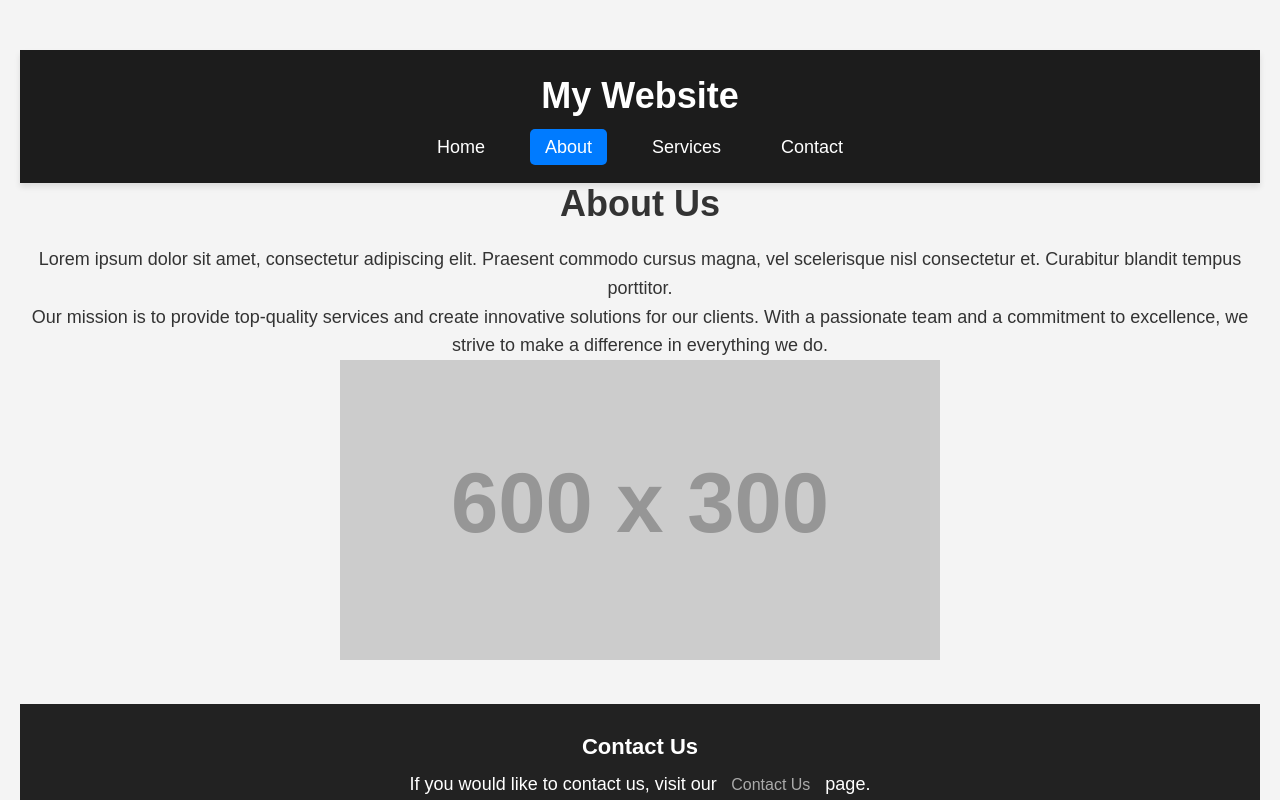
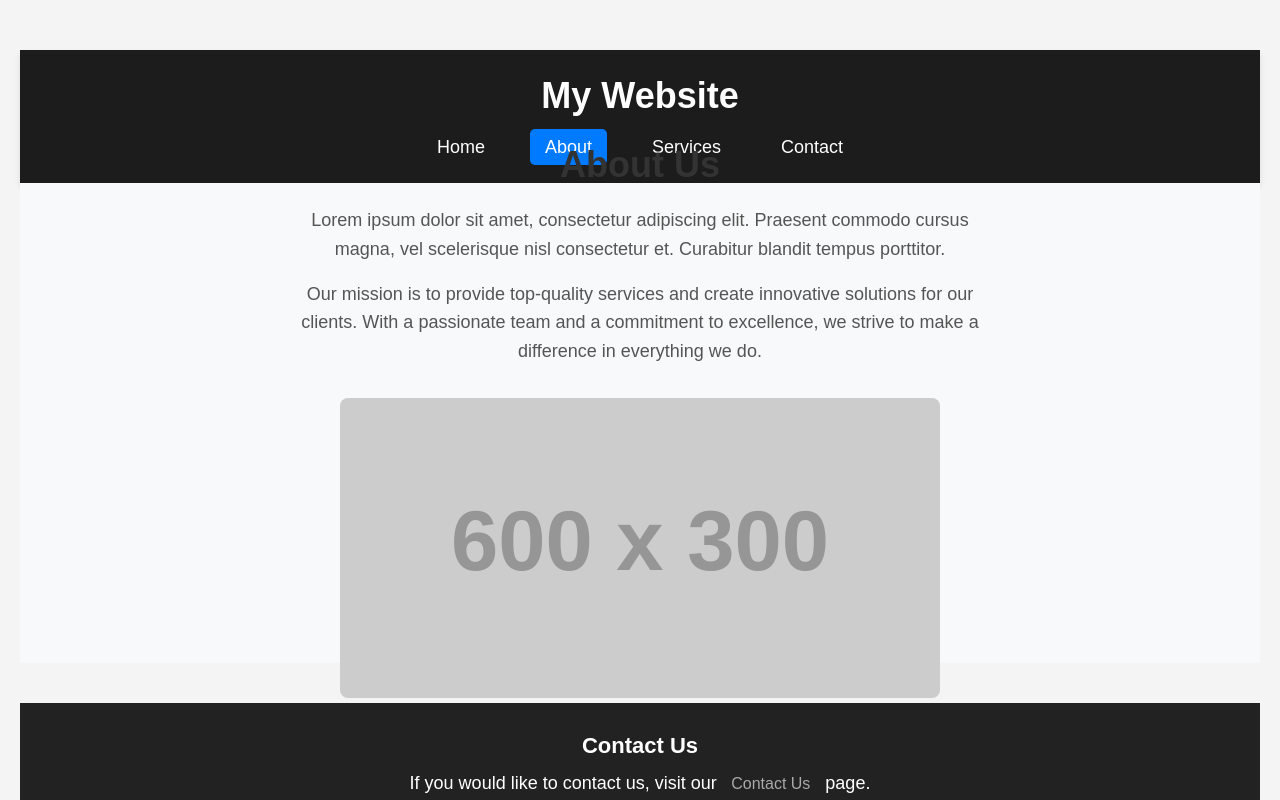
Before and after one commit to EsatGokcen/StMarys_CS7005, a React (Vite) app in the folder week6+week7/vite-project/: page /about in a window 1280 px wide. Shown: the top 800 px of the page. Built offline with nearby package versions, Linux system fonts and the light colour scheme.

Commit message:
added styling to about page of vite project

```diff
--- a/week6+week7/vite-project/src/index.css
+++ b/week6+week7/vite-project/src/index.css
@@ -79,6 +79,7 @@
   }
 }
 
+/* Home Section */
 .home-content {
   display: flex;
   justify-content: center;
@@ -119,6 +120,39 @@
   background-color: #0056b3;
 }
 
+/* About Section */
+.about-content {
+  display: flex;
+  justify-content: center;
+  align-items: center;
+  text-align: center;
+  height: 60vh;
+  padding: 2rem;
+  background-color: #f8f9fa;
+}
+
+.about-section {
+  max-width: 700px;
+}
+
+.about-section h1 {
+  font-size: 2.5rem;
+  color: #333;
+}
+
+.about-section p {
+  font-size: 1.2rem;
+  color: #555;
+  margin: 1rem 0;
+  line-height: 1.6;
+}
+
+.about-image {
+  margin-top: 1rem;
+  width: 100%;
+  max-width: 600px;
+  border-radius: 8px;
+}
 
 /* Footer Container */
 footer {
```
